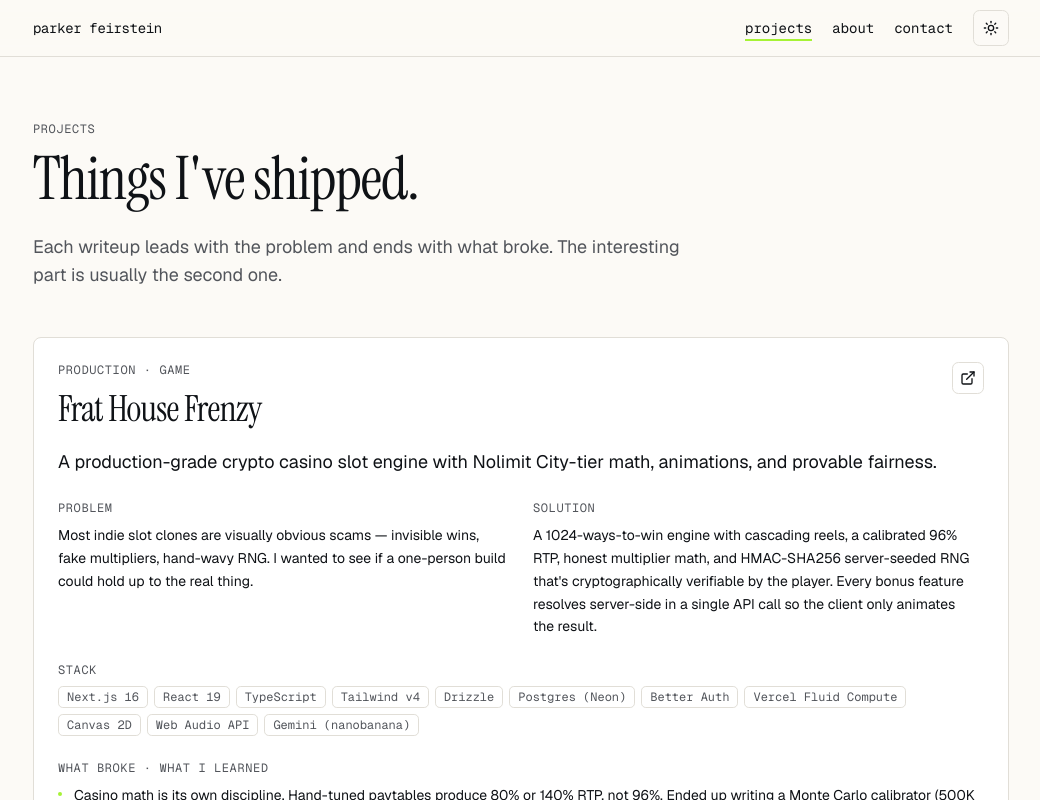
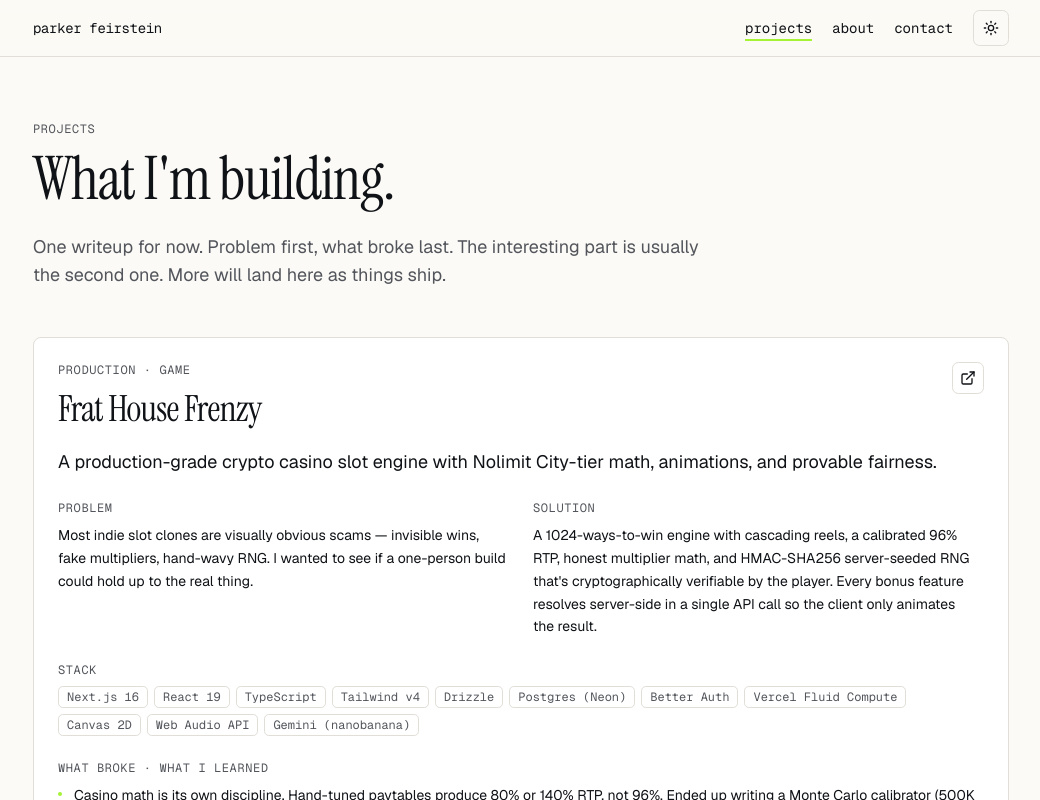
Before and after one commit to Parker05f/portfolio, a Next.js app: page /projects in a window 1280 px wide. Shown: the top 800 px of the page, without its empty margins (119-1159 px from the left). Built offline with nearby package versions, Linux system fonts and the light colour scheme.

Commit message:
style: reword projects page header for single-writeup framing

```diff
--- a/app/projects/page.tsx
+++ b/app/projects/page.tsx
@@ -17,11 +17,12 @@ export default function ProjectsPage() {
             projects
           </p>
           <h1 className="mt-3 font-display text-5xl sm:text-6xl leading-none">
-            Things I&apos;ve shipped.
+            What I&apos;m building.
           </h1>
           <p className="mt-6 text-lg text-muted-foreground text-pretty">
-            Each writeup leads with the problem and ends with what broke. The
-            interesting part is usually the second one.
+            One writeup for now. Problem first, what broke last. The
+            interesting part is usually the second one. More will land here
+            as things ship.
           </p>
         </header>
 
```
